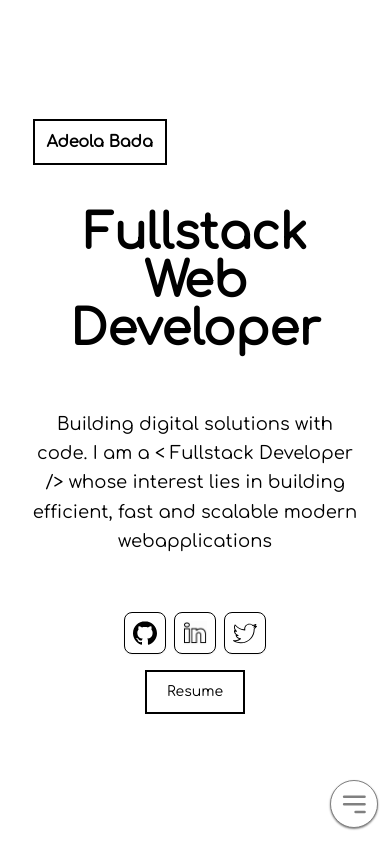
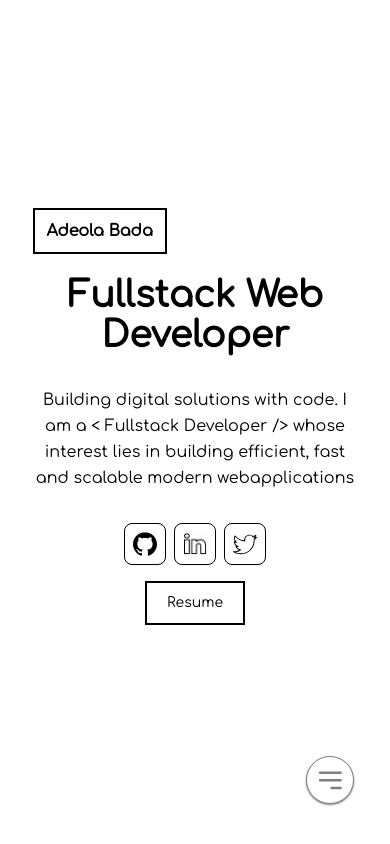
Before and after one commit to codeDeeAi/portfolio-in-vue3-ts, a Vue app: page / in a window 390 px wide. Built offline with nearby package versions, Linux system fonts and the light colour scheme.

Commit message:
adjusted element posistions for smaller screens

```diff
--- a/index.html
+++ b/index.html
@@ -3,9 +3,10 @@
 
 <head>
     <meta charset="UTF-8" />
-    <link rel="icon" href="/favicon.ico" />
+    <link rel="icon" href="/images/1-rb.png" />
     <meta name="viewport" content="width=device-width, initial-scale=1.0" />
-    <title>Vite App</title>
+    <title>Adeola Bada's Portfolio - Fullstack Developer</title>
+    <meta name="description" content="A fullstack developer with proficiency in JavaScript, Vue.js, Php, Laravel, Nodejs, Nuxtjs etc.">
 </head>
 
 <body>
--- a/src/App.vue
+++ b/src/App.vue
@@ -55,7 +55,7 @@ loadCurrentMode();
       <Main />
       <!-- <RouterView class="h-full scroll-smooth container mx-auto px-4" /> -->
     </div>
-    <FloatingMenu class="absolute bottom-4 right-3 md:right-4 lg:right-5 z-40" />
+    <FloatingMenu class="absolute bottom-10 sm:bottom-6 md:bottom-4 right-9 sm:right-3 md:right-4 lg:right-5 z-40" />
   </section>
 </template>
 
--- a/src/components/pages/IntroSection.vue
+++ b/src/components/pages/IntroSection.vue
@@ -4,16 +4,16 @@ import { usePreferencesStore } from '@/stores/preferences';
 </script>
 <template>
     <header class="h-screen bg-white text-black flex justify-center dark:bg-black dark:text-white">
-        <div class="m-auto w-5/6 lg:w-4/6 space-y-14 md:space-y-16">
+        <div class="m-auto w-5/6 lg:w-4/6 space-y-8 sm:space-y-14 md:space-y-16">
             <h3 class="font-semibold animate__animated  transition-all duration-75"
                 :class="{ 'animate__fadeInLeft': usePreferencesStore().getPreloaderState == true }"> <span
                     class="border-2 p-3 border-black dark:border-white">Adeola Bada</span> </h3>
 
-            <h1 class="text-center font-bold text-5xl lg:text-7xl animate__animated  transition-all duration-150"
+            <h1 class="text-center font-bold text-4xl sm:text-5xl lg:text-7xl animate__animated  transition-all duration-150"
                 :class="{ 'animate__zoomIn': usePreferencesStore().getPreloaderState == true }">Fullstack Web Developer
             </h1>
 
-            <p class="text-center text-lg lg:text-xl leading-relaxed animate__animated  transition-all duration-300"
+            <p class="text-center text-base sm:text-lg lg:text-xl leading-relaxed animate__animated  transition-all duration-300"
                 :class="{ 'animate__fadeInRight animate__delay-1s': usePreferencesStore().getPreloaderState == true }">
                 {{ $t('hero_section.desc') }}
             </p>
```
